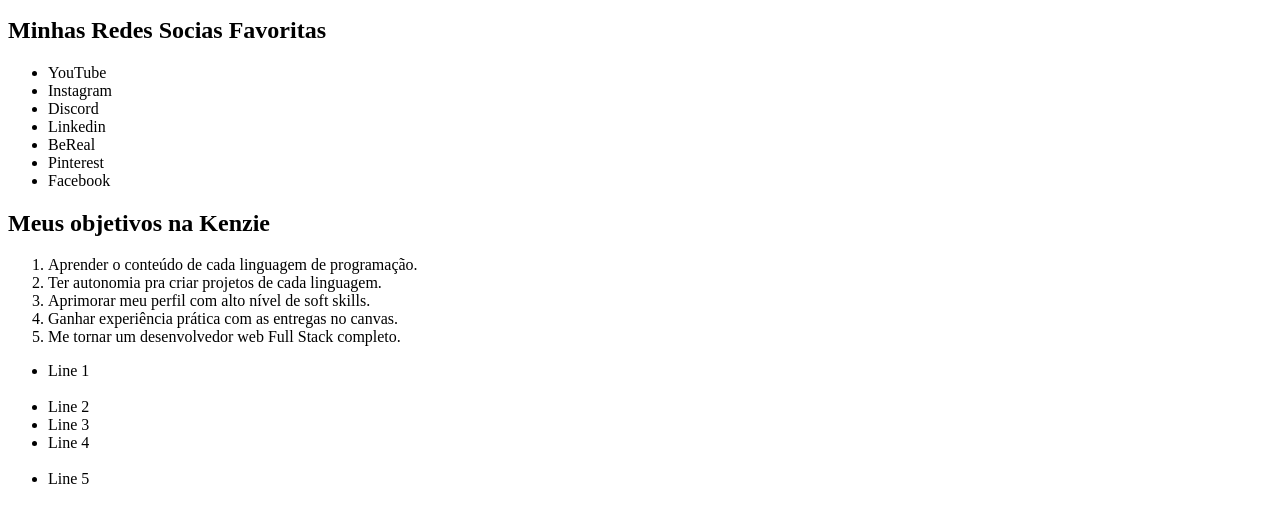
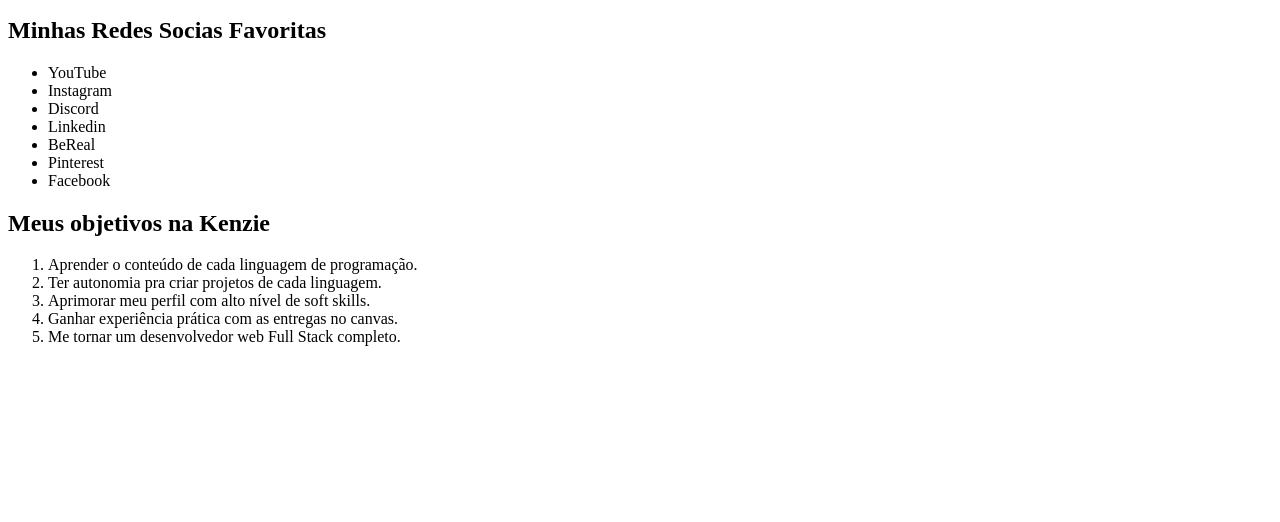
Before and after one commit to MuryloSaladino/pagina_perfil, a plain HTML site: page index.html in a window 1280 px wide. Shown: the part 106-628 px from the top of the page. Drawn offline with Linux system fonts and the light colour scheme.

Commit message:
linhas excluídas

```diff
--- a/index.html
+++ b/index.html
@@ -46,14 +46,6 @@
                 </ol>
             </section>
         </article>
-
-        <ul>
-            <li>Line 1<br/><br/></li>
-            <li>Line 2</li>
-            <li>Line 3</li>
-            <li>Line 4<br/><br/></li>
-            <li>Line 5</li>
-        </ul>
     </main>
 </body>
 </html>
```
